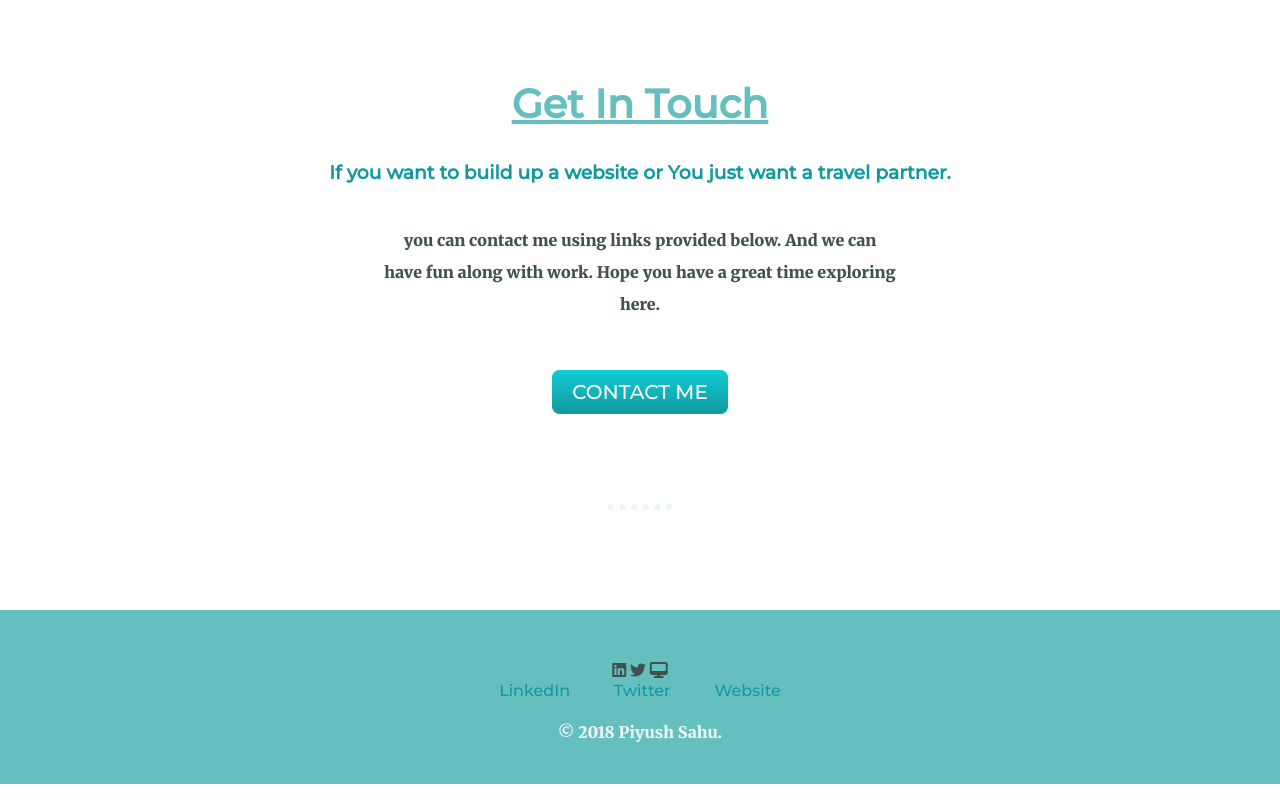
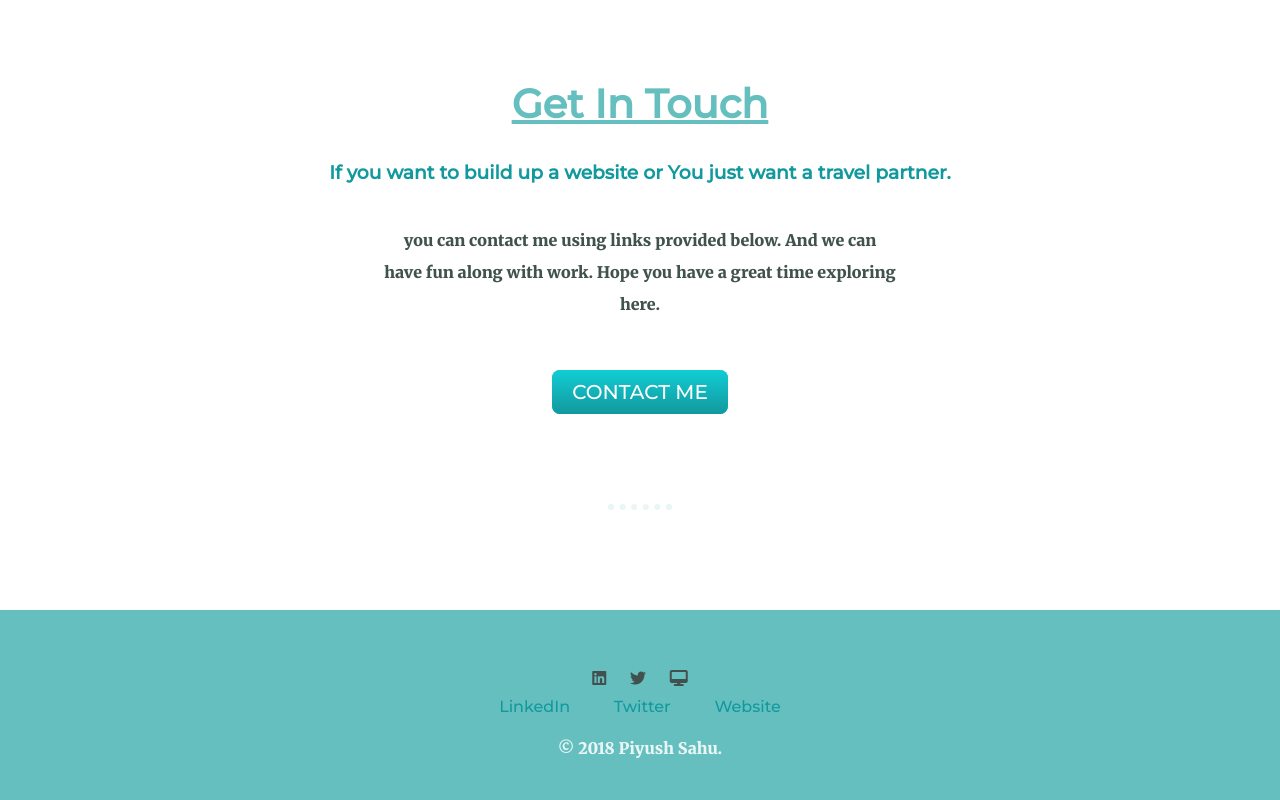
Before and after one commit to sahup7248/Piyushcv, a plain HTML site: page index.html in a window 1280 px wide. Shown: the part 2104-2904 px from the top of the page. Drawn offline with Linux system fonts and the light colour scheme.

Commit message:
Update style.css

```diff
--- a/css/style.css
+++ b/css/style.css
@@ -88,6 +88,9 @@ margin: 100px 0;
   left: 250px;
   bottom: 300px;
 }
+.footer-logo{
+   margin: 10px 10px;
+}
 .contact-msg {
   width: 40%;
   margin: 40px auto 60px;
```
